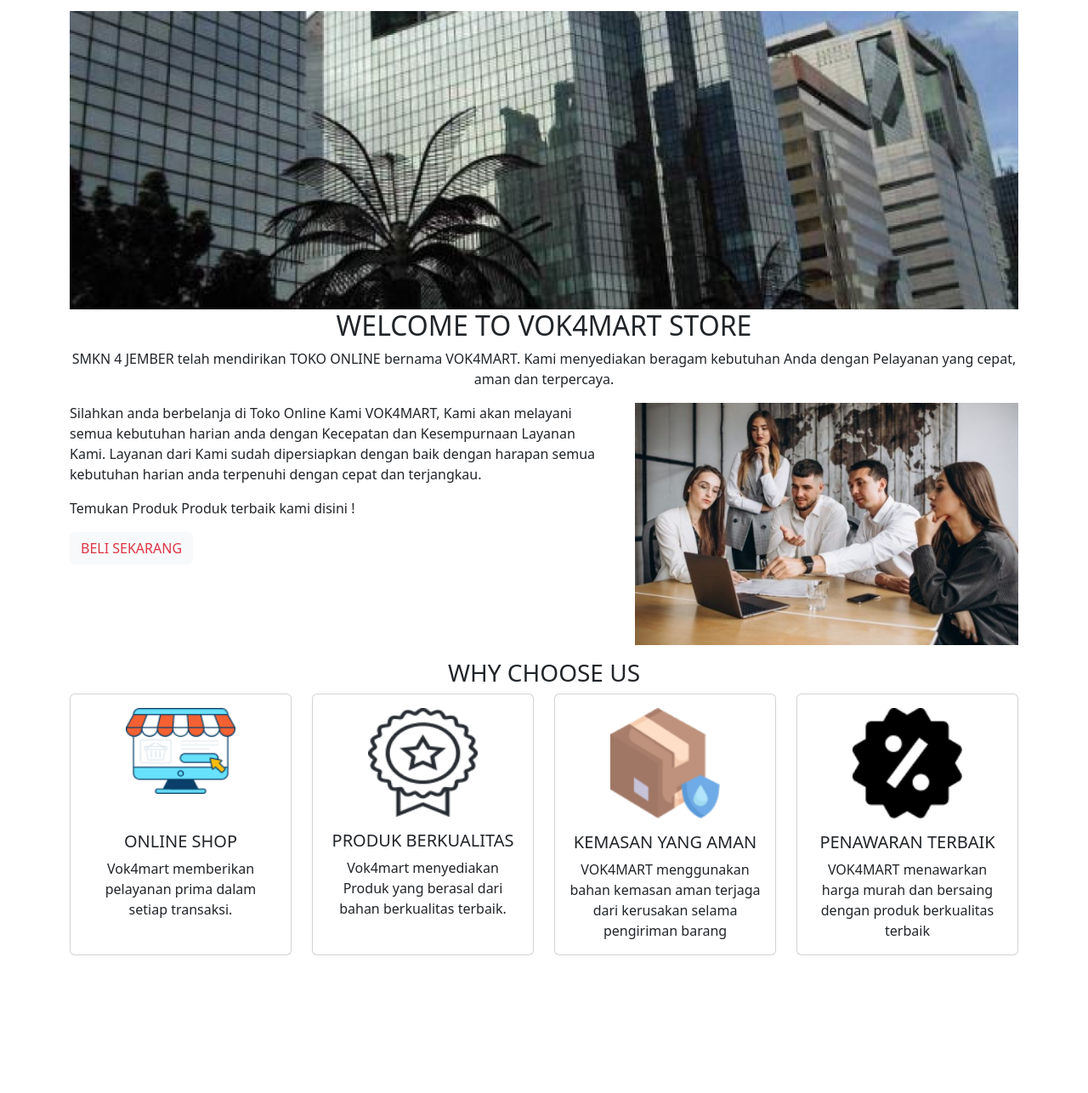
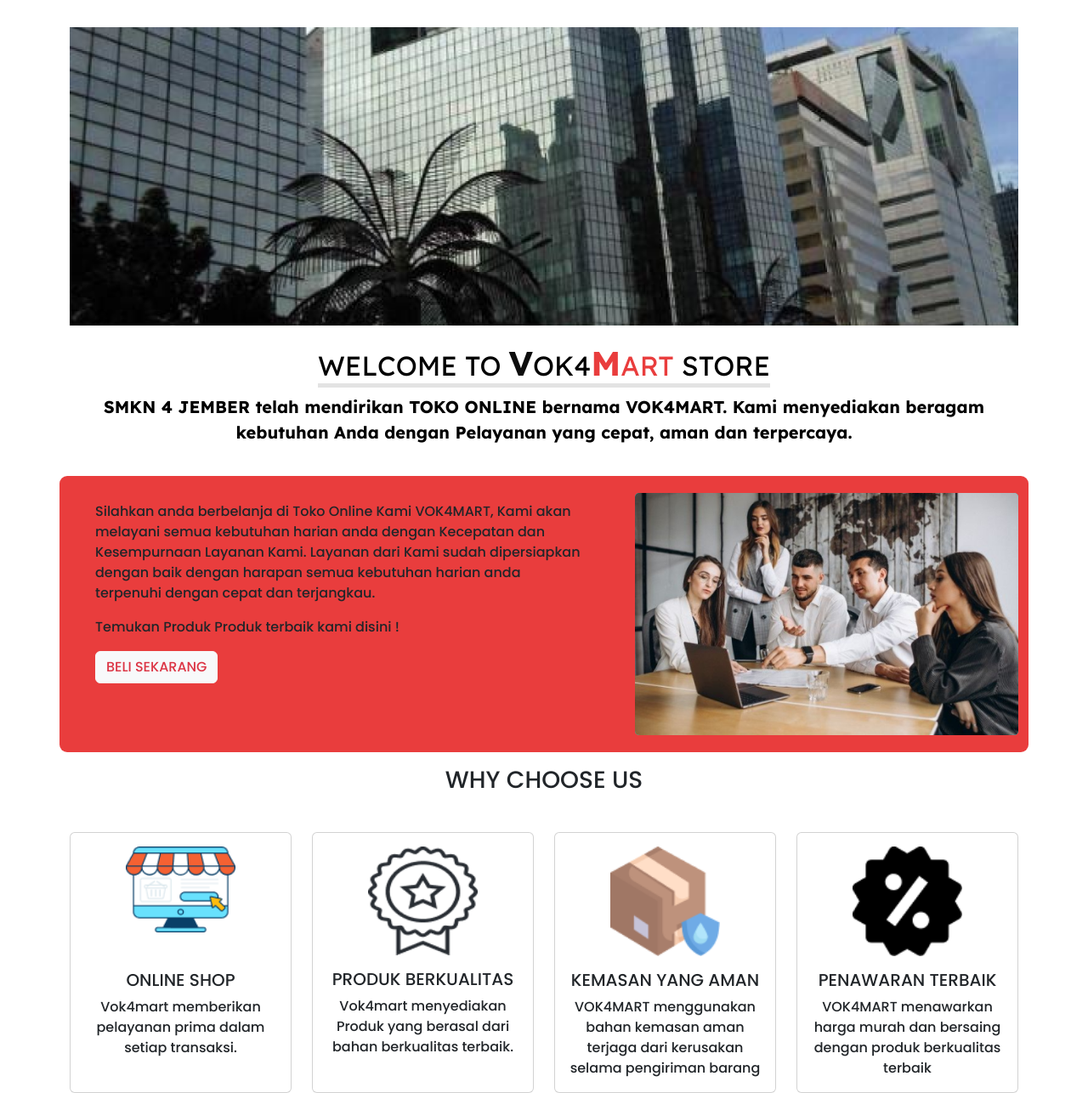
Before and after one commit to Vok4mart/Vokamart_Web, a PHP site: page /admin/about.php in a window 1280 px wide. Shown: the part 45-1331 px from the top of the page at 85% size. Before the commit the page ends 1169 px from the top, so only its background shows below. Run offline with PHP 8.4, Linux system fonts and the light colour scheme.

Commit message:
fitur about

```diff
--- a/css/about.css
+++ b/css/about.css
@@ -1,4 +1,59 @@
+body {
+  font-family: "Lexend", sans-serif;
+  font-family: "Poppins", sans-serif;
+}
 .gambar {
   display: flex;
   justify-content: center; /* Menengahkan horizontal */
 }
+.container {
+  margin-top: 20px;
+}
+
+.about-welcome {
+  color: black;
+  font-size: 20px;
+  font-family: Lexend;
+  font-weight: 700;
+  word-wrap: break-word;
+}
+h2 {
+  display: inline-block;
+  text-align: center;
+  border-bottom: 5px #e3e3e3 solid;
+}
+.about-welcome-v {
+  color: #0d0d0d;
+  font-size: 40px;
+  font-family: Lexend;
+  font-weight: 700;
+  word-wrap: break-word;
+}
+.about-welcome-m {
+  font-size: 40px;
+  font-family: Lexend;
+  font-weight: 700;
+  word-wrap: break-word;
+}
+.about-welcome-merah {
+  color: #e93d3d;
+}
+.about-text-gambar {
+  background-color: #e93d3d;
+  border-radius: 9px;
+}
+.about-text {
+  margin: 30px 30px;
+}
+.row {
+  margin-top: 20px;
+}
+.img-area {
+  background-color: aqua;
+  margin: 20px 0;
+  border-radius: 5px;
+  width: 100%;
+}
+.img-area img {
+  border-radius: 5px;
+}
```
Also changed, not shown: admin/contact.php (added, +98 -0 lines).
